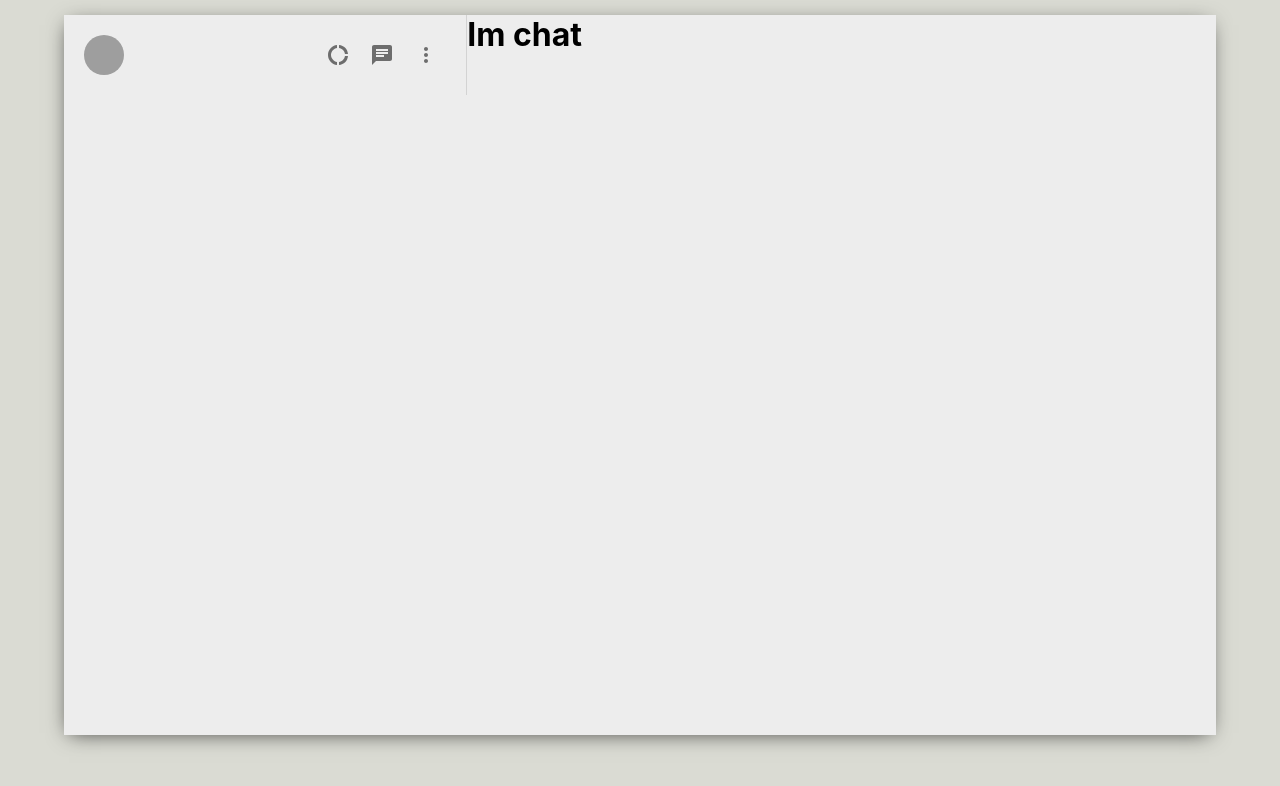
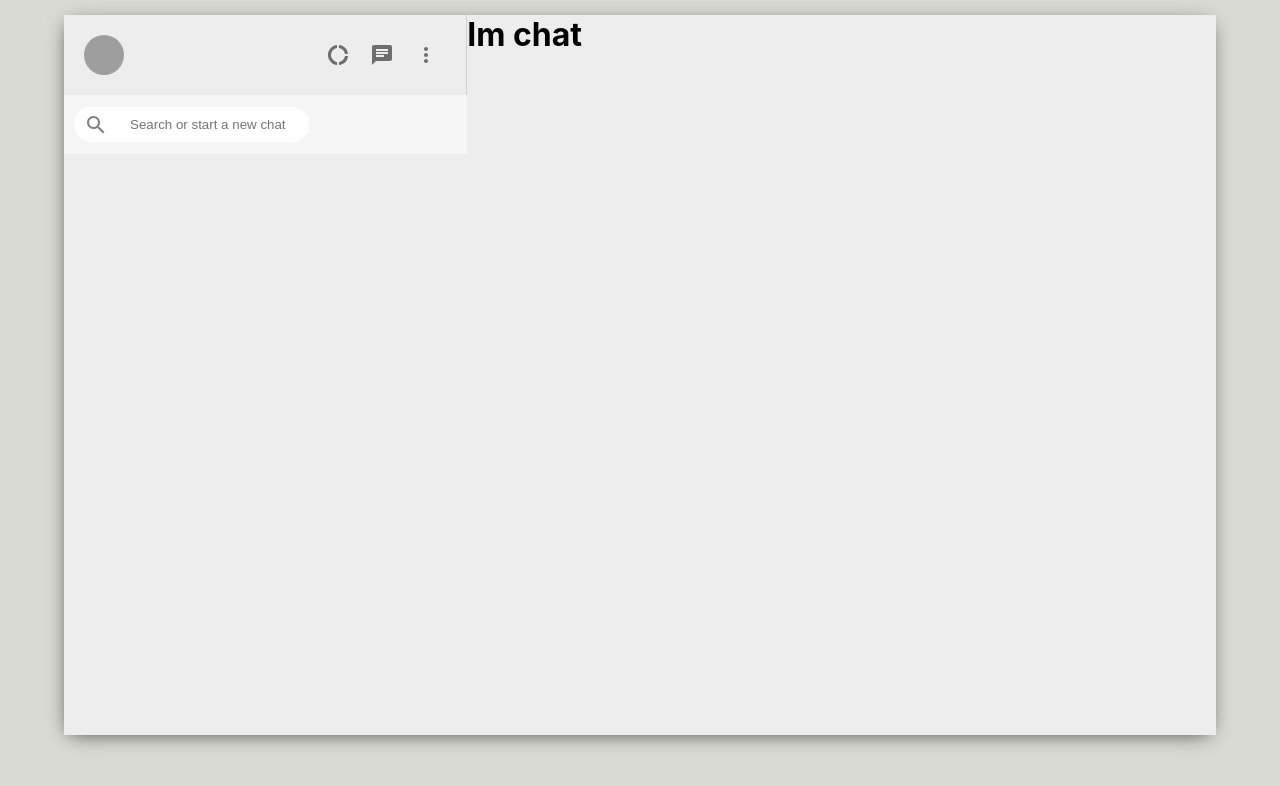
Before and after one commit to ortizfram/Whatsapp-Clone-MERN-stack, a React (Create React App) app: page / in a window 1280 px wide. Shown: the top 786 px of the page. Built offline with nearby package versions, Linux system fonts and the light colour scheme; grey boxes are pictures that could not be loaded.

Commit message:
searchbar style

```diff
--- a/src/Sidebar.css
+++ b/src/Sidebar.css
@@ -3,7 +3,7 @@
     flex-direction: column;
     flex: 0.35;
 }
-
+/* sidebar header -----------------------------------------*/
 .sidebar__header {
     display: flex;
     justify-content: space-between;
@@ -22,3 +22,31 @@
     margin-right: 2vw;
     font-size: 24px;
 }
+/* search container ---------------------------------------*/
+.sidebar__search {
+    display: flex;
+    align-items: center;
+    background-color: #f6f6f6;
+    height: 39px;
+    padding: 10px;
+}
+
+.sidebar__searchContainer{
+    display: flex;
+    align-items: center;
+    background-color: white;
+    height: 35px;
+    border-radius: 20px;
+}
+
+.sidebar__searchContainer > .MuiSvgIcon-root {
+    color: gray;
+    padding: 10px;
+}
+
+.sidebar__searchContainer > input {
+    border: none;
+    margin-left: 10px;
+    outline-width: 0;
+}
+/* chat section ------------------------------------- */
--- a/src/Sidebar.js
+++ b/src/Sidebar.js
@@ -4,6 +4,7 @@ import MoreVertIcon from '@mui/icons-material/MoreVert';
 import ChatIcon from '@mui/icons-material/Chat';
 import DonutLargeIcon from '@mui/icons-material/DonutLarge';
 import { IconButton,Avatar } from '@mui/material';
+import { SearchOutlined } from '@mui/icons-material';
 
 function Sidebar() {
   return (
@@ -22,6 +23,13 @@ function Sidebar() {
           </IconButton>
         </div>
       </div>
+
+      <div className="sidebar__search">
+        <div className="sidebar__searchContainer">
+          <SearchOutlined />
+          <input placeholder='Search or start a new chat' type="text" />
+        </div>
+      </div>
     </div>
   );
 }
```
